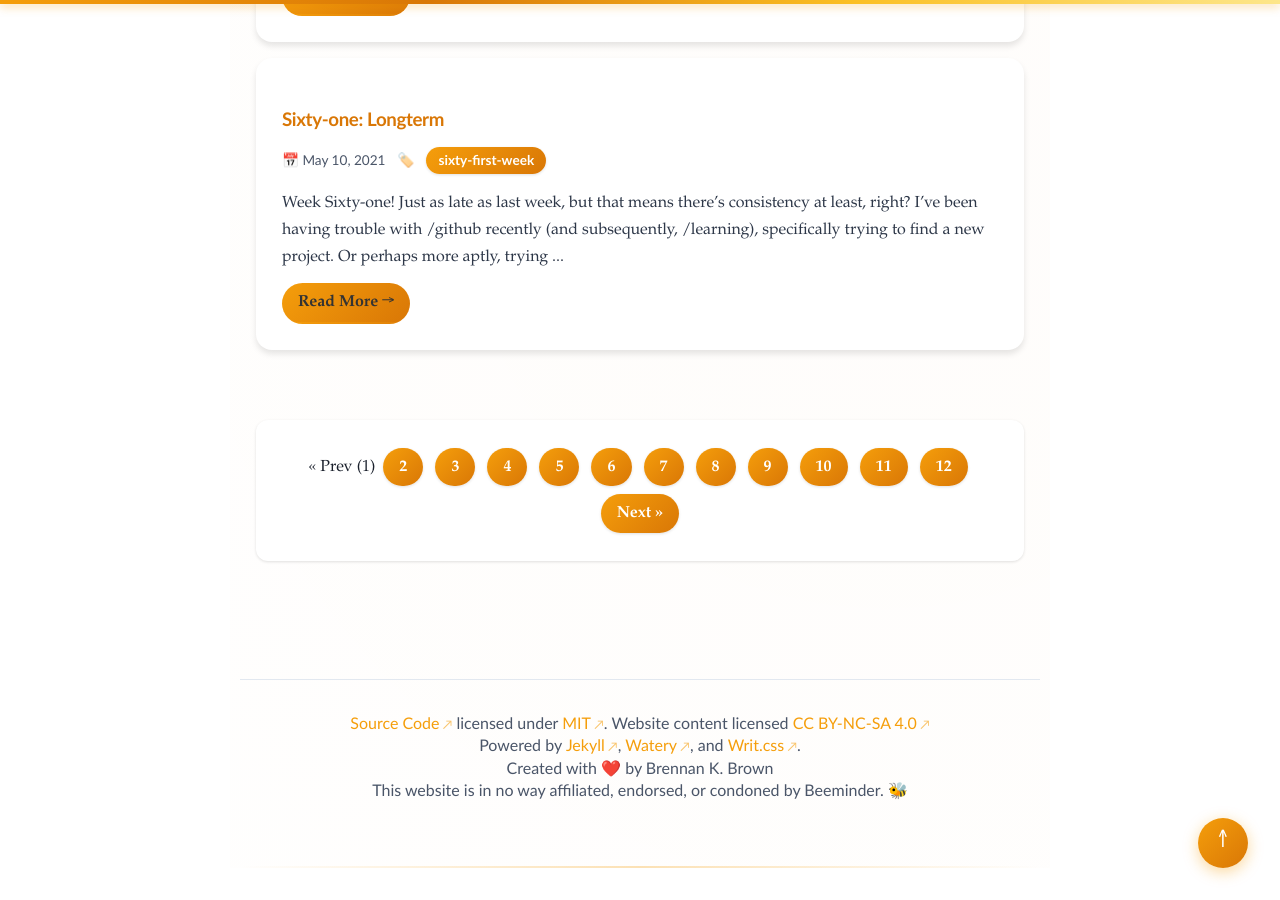
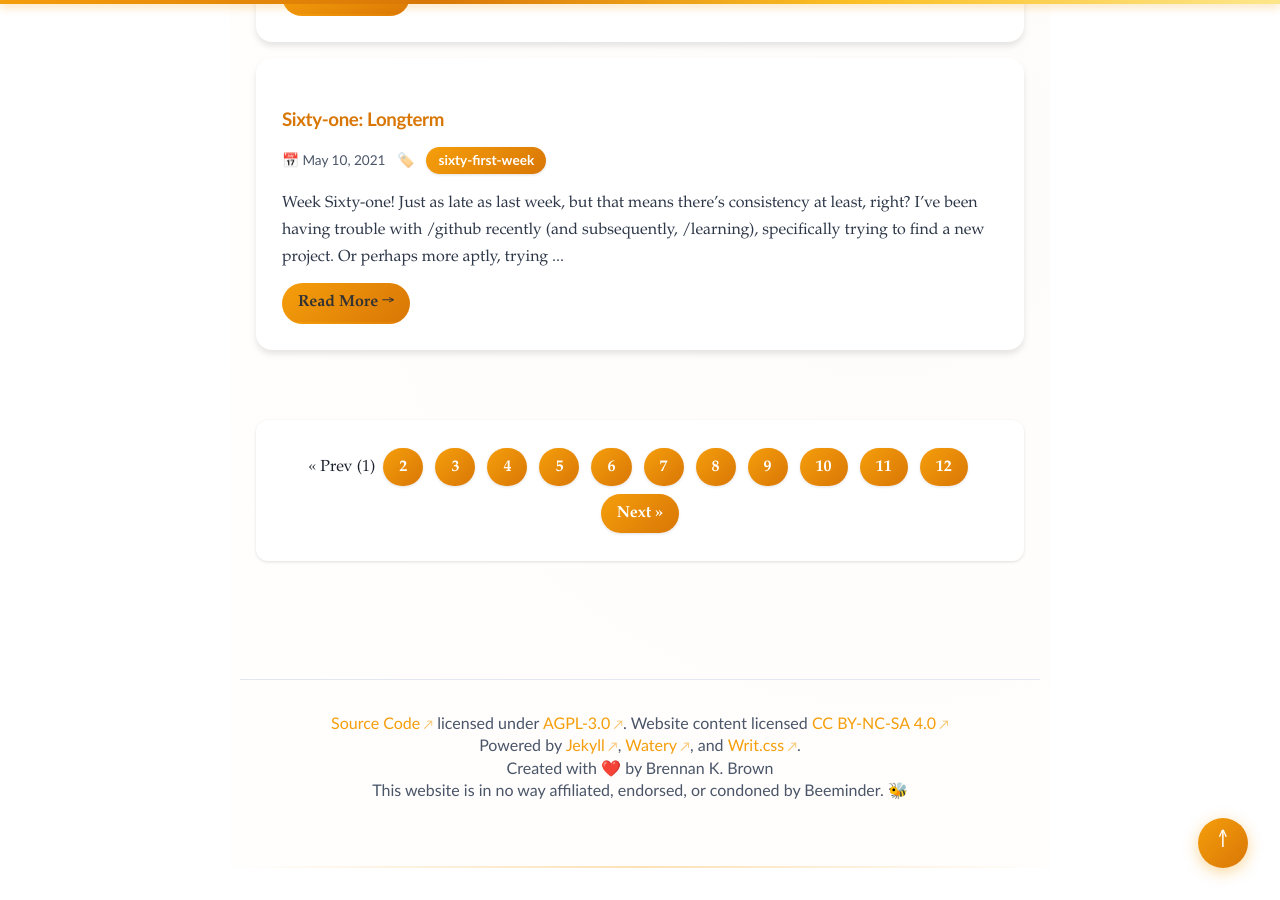
Before and after one commit to brennanbrown/journalbar, a Jekyll site: the page built from index.html, in a window 1280 px wide and 900 px high, scrolled down 2542 px. Built offline with Jekyll 4.4.1, drawn with Linux system fonts in a browser that asks for light colours; the list of posts is cut into pages by our own code.

Commit message:
chore: update license from MIT to AGPL-3.0
- Update watery.gemspec license field from MIT to AGPL-3.0
- Update footer license reference to point to AGPL-3.0 license
- Maintain consistency with existing LICENSE file

```diff
--- a/_includes/footer.html
+++ b/_includes/footer.html
@@ -1,7 +1,7 @@
 <br />
 <footer class="copyright">
      <a href="https://github.com/brennanbrown/journalbar">Source Code</a> licensed
-     under <a href="https://github.com/brennanbrown/journalbar/blob/master/LICENSE">MIT</a>.
+     under <a href="https://github.com/brennanbrown/journalbar/blob/master/LICENSE">AGPL-3.0</a>.
      Website content licensed <a href="https://creativecommons.org/licenses/by-nc-sa/4.0/">CC BY-NC-SA 4.0</a>
      <br />
      Powered by <a href="https://jekyllrb.com/">Jekyll</a>, <a href="https://github.com/brennanbrown/watery">Watery</a>,
@@ -16,7 +16,7 @@
      src="https://pagead2.googlesyndication.com/pagead/js/adsbygoogle.js?client=ca-pub-3055500016021139"
      crossorigin="anonymous">
      </script>
-     <!-- Journal.kim-1 -->
+     <!-- Beejournal-1 -->
      <ins class="adsbygoogle" style="display:block" data-ad-client="ca-pub-3055500016021139" data-ad-slot="6076776772"
           data-ad-format="auto" data-full-width-responsive="true"></ins>
      <script>
```
Also changed, not shown: watery.gemspec.
